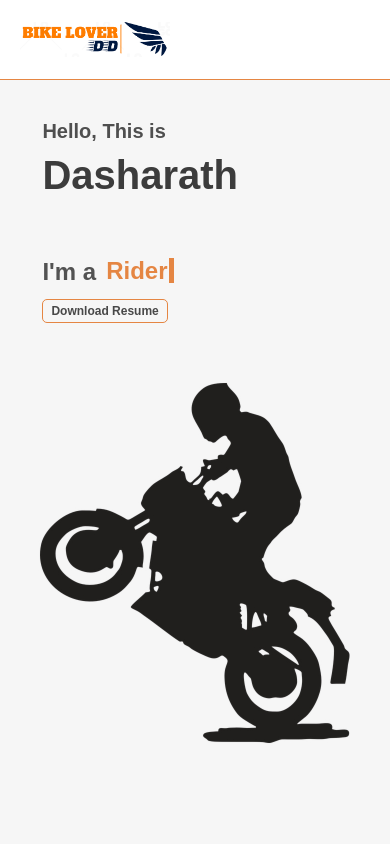
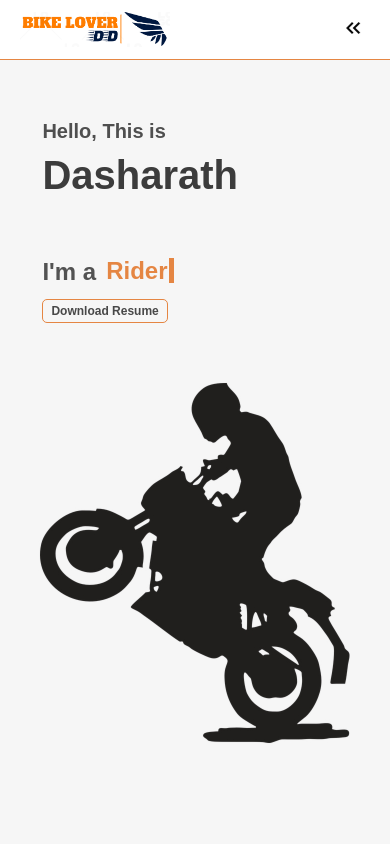
Before and after one commit to DasharathDyavari/portFolio_FE, a React (Create React App) app: page / in a window 390 px wide. Shown: the top 844 px of the page. Built offline with nearby package versions, Linux system fonts and the light colour scheme.

Commit message:
feat(app): add menu option in navbar for small devices

```diff
--- a/src/App.css
+++ b/src/App.css
@@ -27,6 +27,10 @@
   background-color: white;
   border-bottom: 1px solid var(--my-orange);
   z-index: 100;
+ }
+
+ .navbar-menu{
+  display: none;
  }
 
 .logo{
@@ -588,8 +592,7 @@
     padding: 0px 20px;
   }
 
-  .navbar-items{
-    /* margin-right: 20px; */
+  .navbar-menu{
     display: none;
   }
 
@@ -754,12 +757,63 @@
 @media only screen and (max-width: 900px){
   .navbar{
     padding: 0px 20px;
-    height: 80px;
+    height: 60px;
+  }
+
+  .navbar-items{
+    position: absolute;
+    flex-direction: column;
+    left: 0;
+    top: 0;
+    background-color: rgb(54, 63, 78);
+    min-height: 100vh;
+    width: 100vw;
+    transition: 1s ease all;
+    translate: 100vw;
+    display: flex;
+    flex-direction: column;
+    align-items: center;
+    justify-content: center;
   }
 
   .navbar-item{
-    margin-right: 5px;
-    font-size: .7rem;
+    font-size: 1.5rem;
+    color: var(--hero-white);
+    margin: 15px 0px 15px 0px;
+  }
+
+  .navbar-item a::after{
+    display: none;
+    content: attr(data-after);
+    position: absolute;
+    top: 50%;
+    left: 50%;
+    color: rgb(88, 88, 88);
+    font-size: 6rem;
+    letter-spacing: 50px;
+    z-index: -1;
+    transform: translate(-45%,-50%) scale(0);
+  }
+
+  .navbar-item:hover a::after{
+    transform: translate(-45%,-50%) scale(1);
+  }
+
+  .navbar-menu{
+    display: block;
+    background-color: transparent;
+    border: none;
+    animation: slide 2s infinite;
+  }
+
+  @keyframes slide {
+    50%{
+      translate: -5px;
+    }
+
+    100%{
+      translate: 0px;
+    }
   }
 
   .logo{
--- a/src/components/Navbar.js
+++ b/src/components/Navbar.js
@@ -1,19 +1,43 @@
-import React from 'react';
+import React, { useEffect, useState } from 'react';
 import logo from '../images/logo.png';
+import KeyboardDoubleArrowLeftIcon from '@mui/icons-material/KeyboardDoubleArrowLeft';
+import KeyboardDoubleArrowRightIcon from '@mui/icons-material/KeyboardDoubleArrowRight';
 
 function Navbar() {
+
+  const [menu,setMenu] = useState(false);
+
+  const toggleMenu = () => {
+    const navbar = document.getElementById('navbar');
+    if(menu){
+      navbar.style.translate = '100vw';
+    }
+    else{
+      navbar.style.translate = '0vw';
+    }
+    setMenu(!menu);
+  }
+
+  useEffect(() => {
+    setMenu(false);
+  },[]);
+
   return (
     <div className='navbar'>
         <a className='logo' href='#home'>
             <img src={logo} alt="logo" />
         </a>
-        <ul className='navbar-items'>
-            <li className='navbar-item'><a href="#home">home</a></li>
-            <li className='navbar-item'><a href="#about">about me</a></li>
-            <li className='navbar-item'><a href="#projects">projects</a></li>
-            <li className='navbar-item'><a href="#skills">skills</a></li>
-            <li className='navbar-item'><a href="#contact">contact</a></li>
+        <ul className='navbar-items' id='navbar'>
+            <li className='navbar-item' onClick={() => toggleMenu()}><a href="#home" data-after="Home">home</a></li>
+            <li className='navbar-item' onClick={() => toggleMenu()}><a href="#about" data-after="About">about me</a></li>
+            <li className='navbar-item' onClick={() => toggleMenu()}><a href="#projects" data-after="Projects">projects</a></li>
+            <li className='navbar-item' onClick={() => toggleMenu()}><a href="#skills" data-after="Skills">skills</a></li>
+            <li className='navbar-item' onClick={() => toggleMenu()}><a href="#contact" data-after="Contact">contact</a></li>
         </ul>
+        <button className="navbar-menu" onClick={() => toggleMenu()}>
+          {!menu && <KeyboardDoubleArrowLeftIcon fontSize='medium'/>}
+          {menu && <KeyboardDoubleArrowRightIcon fontSize='medium' color='warning'/>}
+        </button>
     </div>
   )
 }
```
